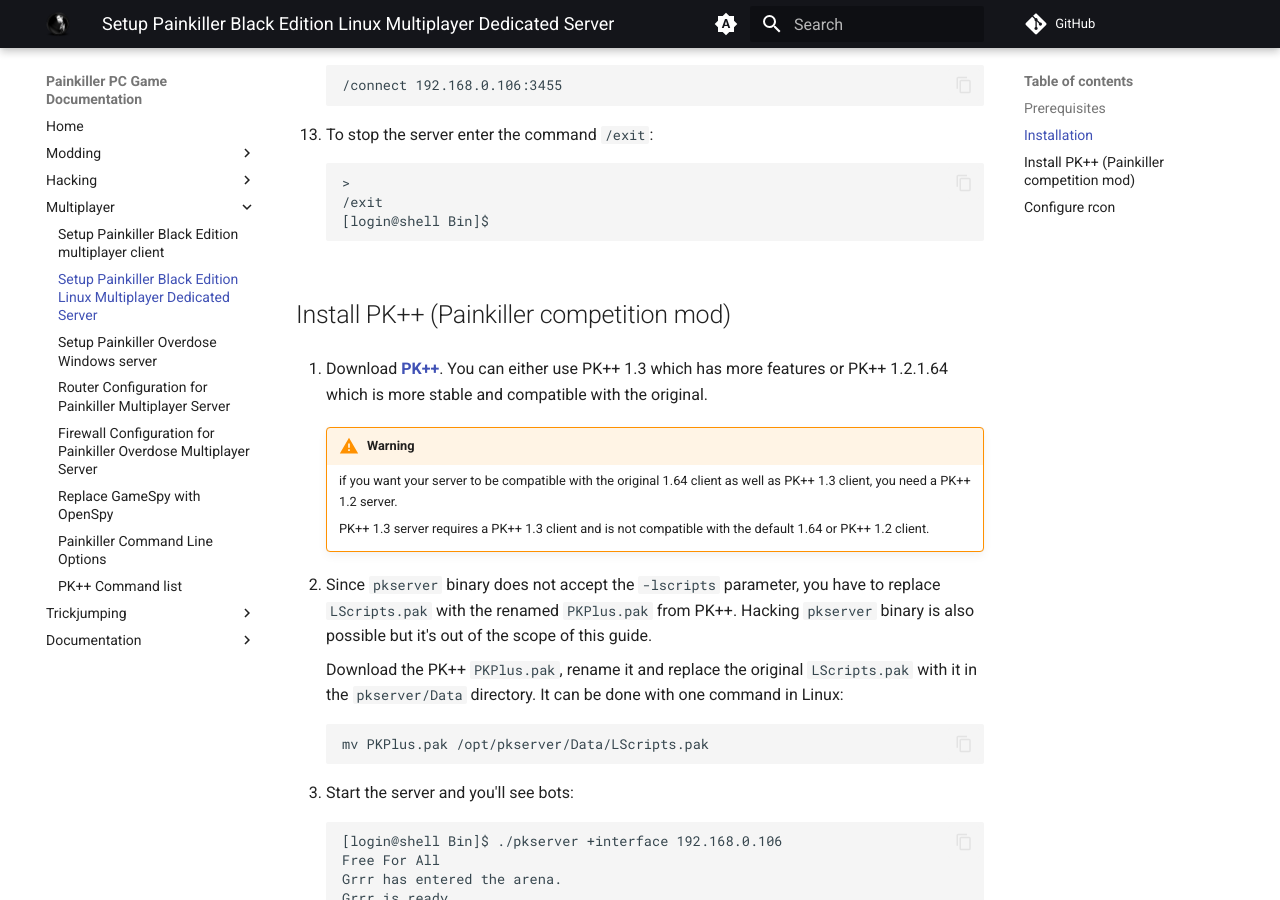
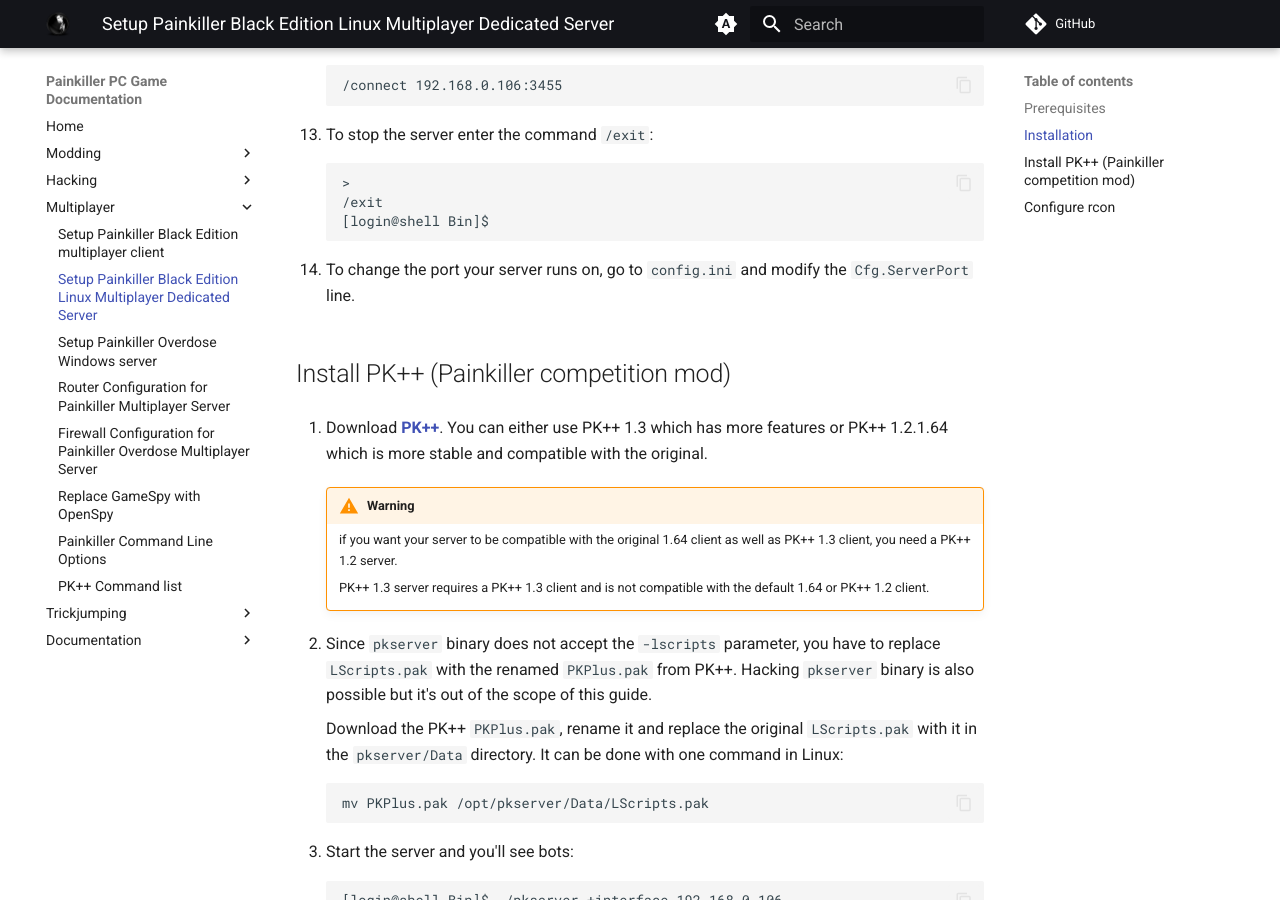
Before and after one commit to t3r6/pkdocs, an MkDocs documentation site: the page built from docs/guides/multiplayer/pk-mp-server-linux.md, in a window 1280 px wide and 900 px high, scrolled down 3597 px. Built offline with MkDocs 1.6.1 and Material for MkDocs 9.7.7, drawn with Linux system fonts in a browser that asks for light colours; comment, search, counter and statistics services are not loaded.

Commit message:
docs: Add port info

````diff
--- a/docs/guides/multiplayer/pk-mp-server-linux.md
+++ b/docs/guides/multiplayer/pk-mp-server-linux.md
@@ -158,6 +158,8 @@
     [login@shell Bin]$
     ```
 
+14. To change the port your server runs on, go to `config.ini` and modify the `Cfg.ServerPort` line.
+
 ## Install PK++ (Painkiller competition mod)
 
 1. Download [**PK++**](https://www.moddb.com/mods/pk). You can either use PK++ 1.3 which has more features or PK++ 1.2.1.64 which is more stable and compatible with the original.
````
